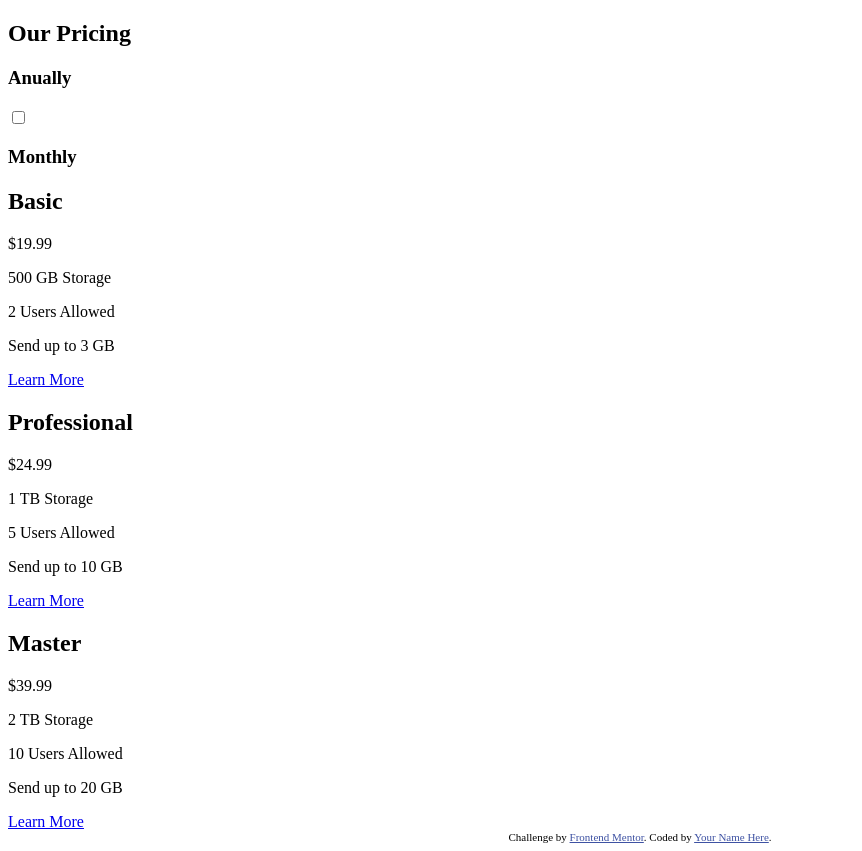
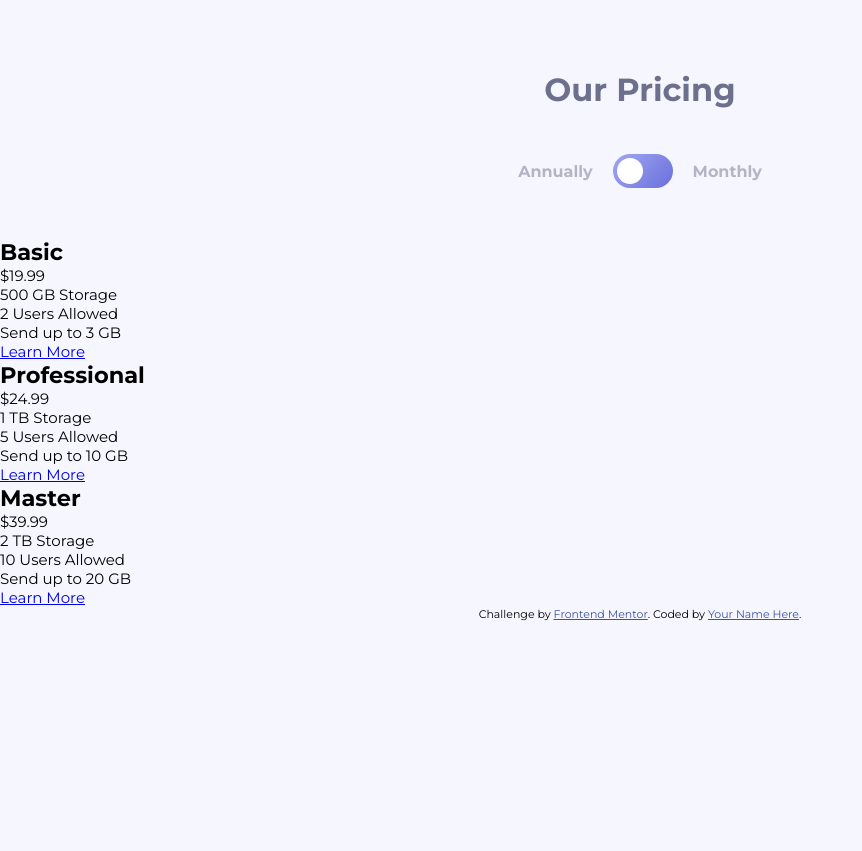
Before and after one commit to JohnPuckey/Frontendmentor-pricing-component-with-toggle, a plain HTML site: page index.html in a window 1280 px wide. Shown: the whole page, without its empty margins (0-862 px from the left). After the commit the page ends 800 px from the top, so only its background shows below. Drawn offline with Linux system fonts and the light colour scheme.

Commit message:
toggle style

```diff
--- /dev/null
+++ b/css/_vars.scss
@@ -0,0 +1,14 @@
+$colors: (
+    gradient-a: hsl(236, 72%, 79%),
+    gradient-b: hsl(237, 63%, 64%),
+
+    neutral-verylight: hsl(240, 78%, 98%),
+    neutral-light: hsl(234, 14%, 74%),
+    neutral: hsl(233, 13%, 49%),
+    neutral-dark: hsl(232, 13%, 33%)
+
+);
+
+@function color($color-name) {
+    @return map-get($colors, $color-name)
+};
--- /dev/null
+++ b/css/main.scss
@@ -0,0 +1,103 @@
+
+@import url('https://fonts.googleapis.com/css?family=Montserrat:400,700&display=swap');
+@import 'vars';
+/* General Styles */
+
+/*  background: linear-gradient(135deg, color(gradient-a), color(gradient-b)); */
+
+
+* {
+    margin: 0;
+    padding: 0;
+    box-sizing: border-box;
+}
+
+body {
+    font-family: 'Montserrat', sans-serif;
+    font-size: 15px;
+    background-color: color(neutral-verylight);
+}
+
+
+/* Typography */
+
+h1 {
+    font-size: 2rem;
+    color: color(neutral);
+}
+
+h3 {
+    font-size: 1rem;
+    color: color(neutral-light);
+}
+
+/* backgroung-images */
+
+/* Pricing Setion - Top */
+
+.pricing-title {
+    text-align: center;
+    margin-top: 70px;
+    margin-bottom: 45px;
+}
+
+/* Pricing Section - Toggle */
+
+.pricing-toggle {
+    display: flex;
+    justify-content: center;
+    align-items: center;
+    margin-bottom: 50px;
+
+    h3 {
+        padding: 0 20px;
+    }
+
+    .switch {
+        position: relative;
+        display: inline-block;
+        width: 60px;
+        height: 34px;
+    }
+
+    /* hide default checkbox */
+    .switch input {
+        opacity: 0;
+        width: 0;
+        height: 0;
+    }
+
+    .slider {
+        position: absolute;
+        cursor: pointer;
+        border-radius: 34px;
+        top: 0;
+        left: 0;
+        right: 0;
+        bottom: 0;
+        background: linear-gradient(135deg, color(gradient-a), color(gradient-b));
+        transition: .4s;
+    }
+
+    .slider:before {
+        position: absolute;
+        content: "";
+        border-radius: 50%;
+        height: 26px;
+        width: 26px;
+        left: 4px;
+        bottom: 4px;
+        background-color: #fff;
+        transition: .4s;
+    }
+
+    input:focus + .slider {
+        box-shadow: 0 0 1px #2196F3;
+    }
+
+    input:checked + .slider:before {
+        transform: translateX(26px)
+    }
+}
+
+/* Pricing Section - cards */
--- a/index.html
+++ b/index.html
@@ -5,7 +5,7 @@
   <meta name="viewport" content="width=device-width, initial-scale=1.0"> <!-- displays site properly based on user's device -->
 
   <link rel="icon" type="image/png" sizes="32x32" href="./images/favicon-32x32.png">
-
+  <link rel="stylesheet" href="./css/main.css">
   <title>Frontend Mentor | [Challenge Name Here]</title>
 
   <!-- Feel free to remove these styles or customise in your own stylesheet 👍 -->
@@ -26,7 +26,7 @@
 
     <div class="pricing-toggle">
 
-      <h3>Anually</h2>
+      <h3>Annually</h2>
 
       <!-- rounded switch -->
       <label class="switch">
```
Also changed, not shown: css/main.css (added), 1 other file.
